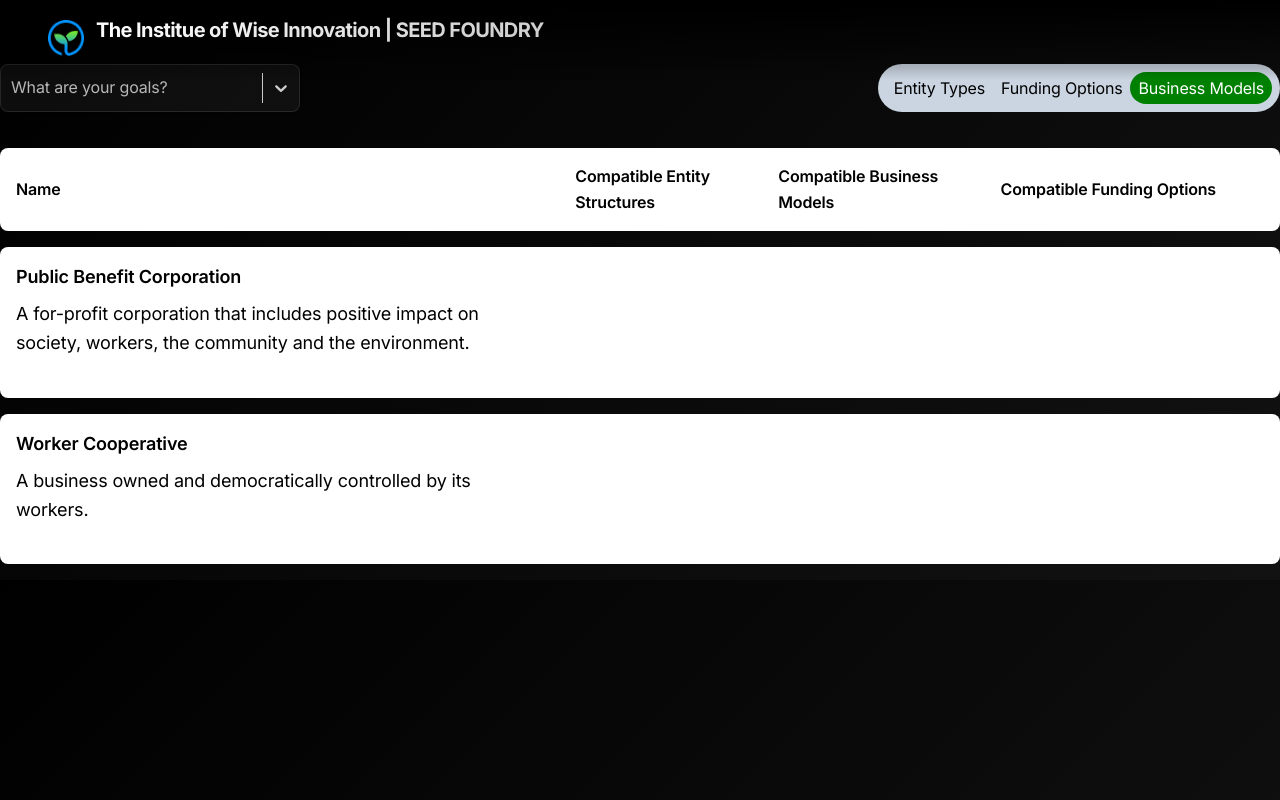
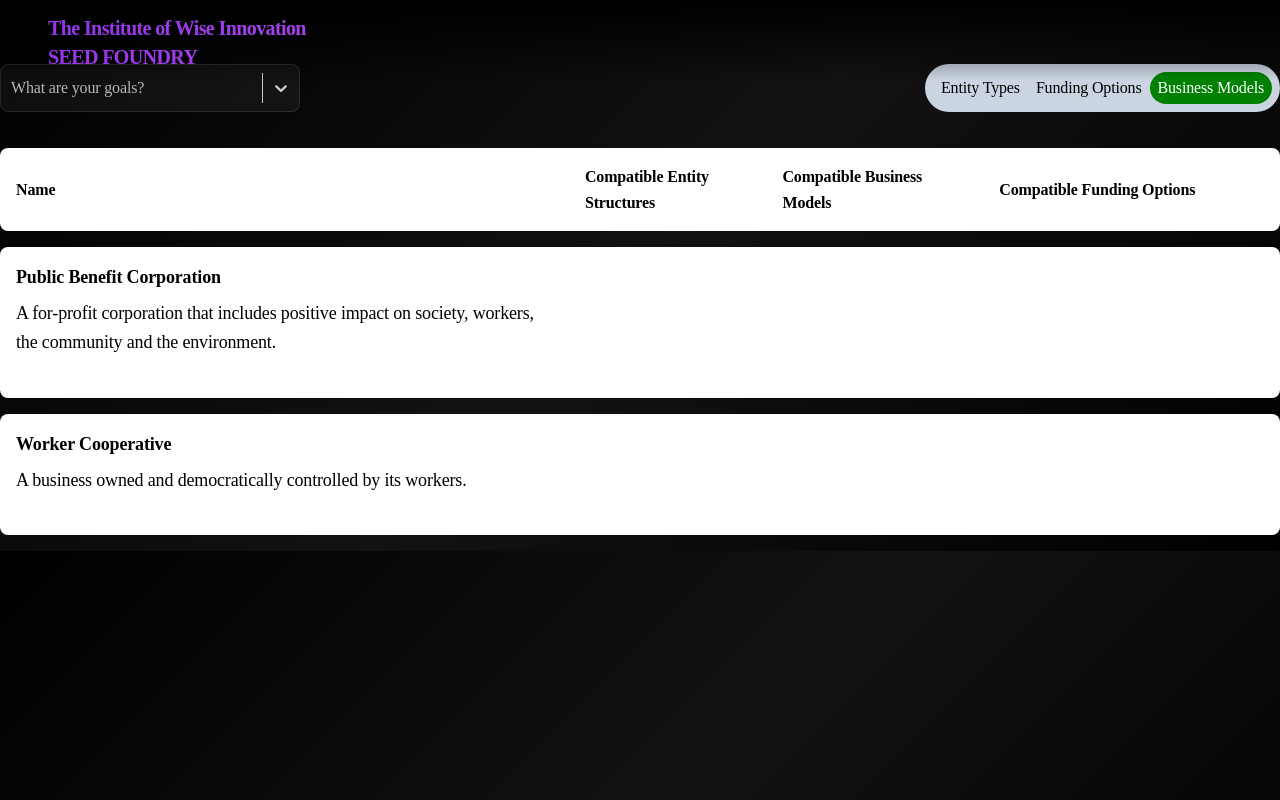
Before and after one commit to TurquoiseSound/SeedFoundry, a Next.js app: page /library/business-models in a window 1280 px wide. Built offline with nearby package versions, Linux system fonts and the light colour scheme.

Commit message:
Update layout and styling

```diff
--- a/src/app/globals.css
+++ b/src/app/globals.css
@@ -2,10 +2,10 @@
 @tailwind components;
 @tailwind utilities;
 
-@import '@fontsource/inter/400.css';
-@import '@fontsource/inter/500.css';
-@import '@fontsource/inter/600.css';
-@import '@fontsource/inter/700.css';
+@import '@fontsource/playfair-display/400.css';
+@import '@fontsource/playfair-display/500.css';
+@import '@fontsource/playfair-display/600.css';
+@import '@fontsource/playfair-display/700.css';
 
 :root {
   /* Core brand colors - refined for executive presence */
@@ -19,28 +19,9 @@
   --primary-200: #4a4a4a;
   --primary-100: #E8E8E8;
 
-  /* Earth tones */
-  --earth-deep: #1a1a1a;
-  --earth-rich: #242424;
-  --earth-medium: #2d2d2d;
-  --earth-light: #363636;
-
-  /* Accent color - vibrant but sophisticated */
-  --accent-rgb: 0, 194, 255;
-  --accent-dark-rgb: 0, 153, 230;
-  --accent-light-rgb: 102, 223, 255;
-
-  /* Neutral colors as RGB values for opacity support */
-  --neutral-900-rgb: 26, 28, 30;
-  --neutral-800-rgb: 45, 47, 49;
-  --neutral-700-rgb: 64, 66, 68;
-  --neutral-600-rgb: 83, 85, 87;
-  --neutral-500-rgb: 102, 104, 106;
-  --neutral-400-rgb: 121, 123, 125;
-  --neutral-300-rgb: 140, 142, 144;
-  --neutral-200-rgb: 159, 161, 163;
-  --neutral-100-rgb: 230, 231, 232;
-  --neutral-50-rgb: 245, 246, 247;
+  /* Accent colors */
+  --accent-purple: #9333ea;
+  --accent-magenta: #e879f9;
 
   /* Glass effect variables */
   --glass-bg: rgba(255, 255, 255, 0.03);
@@ -50,9 +31,9 @@
 
 /* Base styles */
 body {
-  background: linear-gradient(135deg, #000 0%, #121212 100%);
+  background: linear-gradient(135deg, #000 0%, #121212 50%, #000 100%);
   @apply text-neutral-100;
-  font-family: "Inter", system-ui, -apple-system, sans-serif;
+  font-family: "Playfair Display", serif;
   -webkit-font-smoothing: antialiased;
   -moz-osx-font-smoothing: grayscale;
   line-height: 1.6;
@@ -61,14 +42,17 @@ body {
 
 /* Typography */
 h1, h2, h3, h4, h5, h6 {
-  font-family: "Inter", system-ui, -apple-system, sans-serif;
+  font-family: "Playfair Display", serif;
   letter-spacing: -0.03em;
   line-height: 1.2;
-  @apply font-bold text-white;
+  @apply font-bold;
 }
 
 h1 {
   @apply text-4xl md:text-6xl font-bold mb-6;
+  background: linear-gradient(135deg, var(--accent-purple) 0%, var(--accent-magenta) 100%);
+  -webkit-background-clip: text;
+  -webkit-text-fill-color: transparent;
 }
 
 h2 {
@@ -111,91 +95,11 @@ p {
   border-color: rgba(255, 255, 255, 0.12);
 }
 
-/* Button styles */
-.btn {
-  @apply px-8 py-4 rounded-lg font-medium transition-all duration-300;
-}
-
-.btn-primary {
-  background: linear-gradient(135deg, rgb(var(--accent-rgb)) 0%, rgb(var(--accent-dark-rgb)) 100%);
-  @apply text-white shadow-lg;
-  box-shadow: 0 4px 6px -1px rgba(var(--accent-rgb), 0.2);
-}
-
-.btn-primary:hover {
-  filter: brightness(110%) saturate(110%);
-  transform: translateY(-1px);
-}
-
-.btn-secondary {
-  @apply bg-neutral-800/60 text-neutral-100 backdrop-blur-sm
-         hover:bg-neutral-700/60
-         active:bg-neutral-600/60;
-}
-
 /* Text gradient */
 .text-gradient {
-  background: linear-gradient(135deg,
-    rgba(255,255,255,1) 0%,
-    rgba(255,255,255,0.8) 100%
-  );
+  background: linear-gradient(135deg, var(--accent-purple) 0%, var(--accent-magenta) 100%);
   -webkit-background-clip: text;
   -webkit-text-fill-color: transparent;
-}
-
-/* Animations */
-@keyframes float {
-  0%, 100% { transform: translateY(0); }
-  50% { transform: translateY(-10px); }
-}
-
-.animate-float {
-  animation: float 6s ease-in-out infinite;
-}
-
-/* Loading skeleton */
-.skeleton {
-  @apply animate-pulse rounded;
-  background-color: rgb(var(--neutral-800-rgb) / 0.5);
-}
-
-/* Responsive design */
-@media (max-width: 768px) {
-  .container {
-    @apply px-6;
-  }
-
-  .card {
-    @apply p-6;
-  }
-
-  .btn {
-    @apply w-full mb-3;
-  }
-}
-
-/* Custom scrollbar */
-::-webkit-scrollbar {
-  width: 6px;
-}
-
-::-webkit-scrollbar-track {
-  background: transparent;
-}
-
-::-webkit-scrollbar-thumb {
-  @apply rounded-full;
-  background-color: rgb(var(--neutral-700-rgb) / 0.5);
-}
-
-::-webkit-scrollbar-thumb:hover {
-  background-color: rgb(var(--neutral-600-rgb) / 0.5);
-}
-
-/* Focus styles */
-:focus {
-  @apply outline-none;
-  box-shadow: 0 0 0 2px rgb(var(--accent-rgb));
 }
 
 /* Goals Select Styles */
@@ -213,16 +117,16 @@ p {
 }
 
 .goals__option {
-  @apply text-white hover:bg-white/10 !important;
+  @apply text-white hover:bg-purple-500/20 !important;
 }
 
 .goals__option--is-selected {
-  @apply bg-white/20 !important;
+  @apply bg-purple-500/30 !important;
 }
 
 /* Entity Types and Library Styles */
 .entity-type, .business-model, .funding-option {
-  @apply bg-white/5 text-white hover:bg-white/10 transition-colors;
+  @apply bg-white/5 text-white hover:bg-purple-500/20 transition-colors;
 }
 
 /* Header styles */
@@ -238,3 +142,21 @@ p {
 .top-fade {
   @apply fixed top-0 left-0 right-0 h-20 bg-gradient-to-b from-black to-transparent pointer-events-none z-10;
 }
+
+/* Custom scrollbar */
+::-webkit-scrollbar {
+  width: 6px;
+}
+
+::-webkit-scrollbar-track {
+  background: transparent;
+}
+
+::-webkit-scrollbar-thumb {
+  @apply rounded-full;
+  background: linear-gradient(to bottom, var(--accent-purple), var(--accent-magenta));
+}
+
+::-webkit-scrollbar-thumb:hover {
+  background: linear-gradient(to bottom, var(--accent-magenta), var(--accent-purple));
+}
--- a/src/app/layout.tsx
+++ b/src/app/layout.tsx
@@ -9,7 +9,7 @@ config.autoAddCss = false;
 import GoalsProvider from './GoalsProvider'
 
 export const metadata: Metadata = {
-  title: "Institue of Wise Innovation | SEED Founding",
+  title: "Institute of Wise Innovation | SEED Founding",
   description: "How do you want to plant and grow your ethical tech business",
 };
 
@@ -23,16 +23,12 @@ export default function RootLayout({
       <body>
         <div className="top-fade"></div>
         <header className='header-container'>
-          <div className='max-w-7xl mx-auto px-6 sm:px-8 lg:px-12 py-4 flex items-center'>
-            <Link href='/' className="flex items-center group">
-              <Image
-                src="/seed_logo.png"
-                alt="Institute of Wise Innovation | SEED Logo"
-                width={36}
-                height={36}
-                className='transition-transform duration-300 group-hover:scale-110'
-              />
-              <h2 className='text-xl ml-3 text-gradient font-bold'>The Institue of Wise Innovation | SEED FOUNDRY</h2>
+          <div className='max-w-7xl mx-auto px-6 sm:px-8 lg:px-12 py-4'>
+            <Link href='/' className="flex flex-col group">
+              <h2 className='text-xl text-gradient font-bold leading-tight'>
+                The Institute of Wise Innovation
+                <span className="block mt-1">SEED FOUNDRY</span>
+              </h2>
             </Link>
           </div>
         </header>
```
